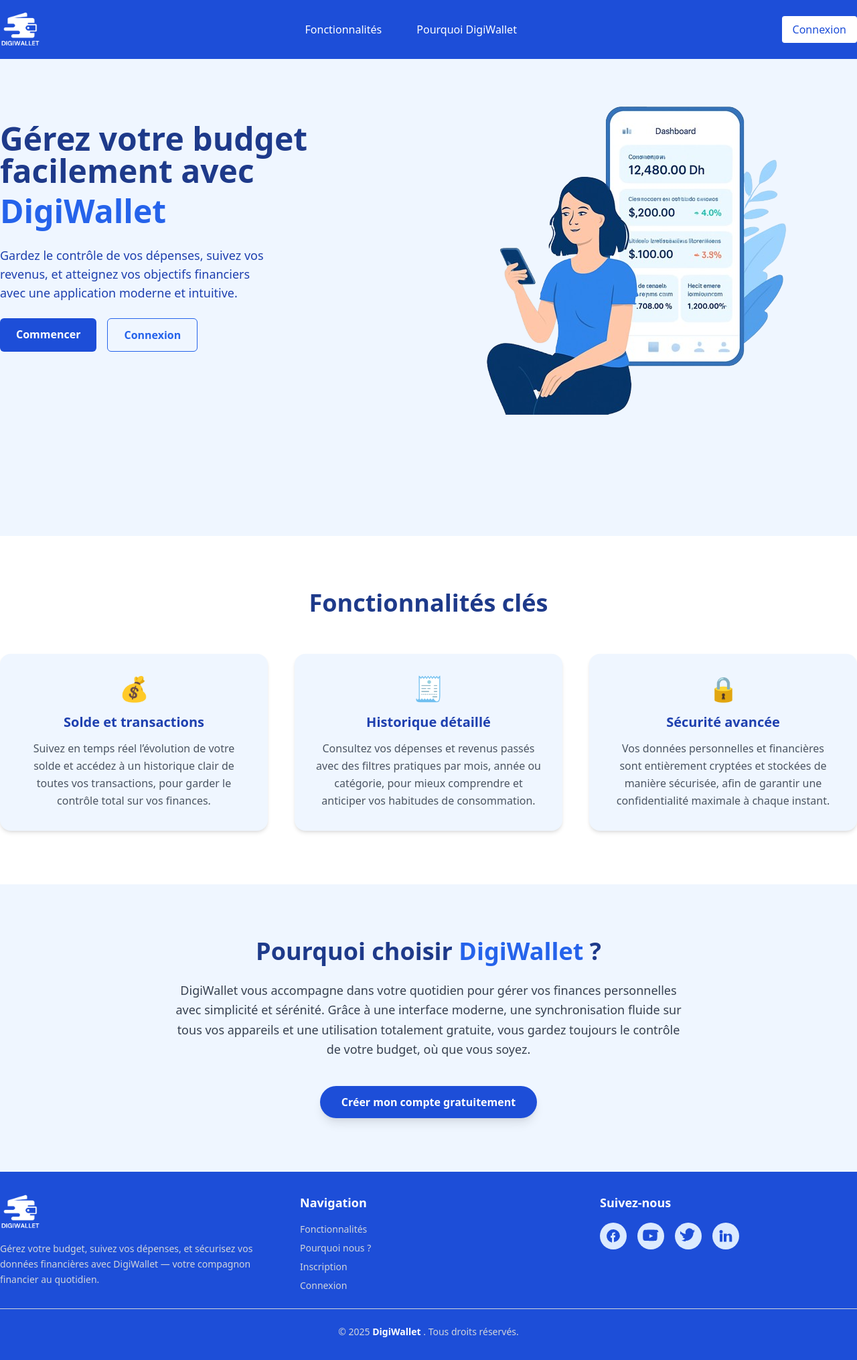
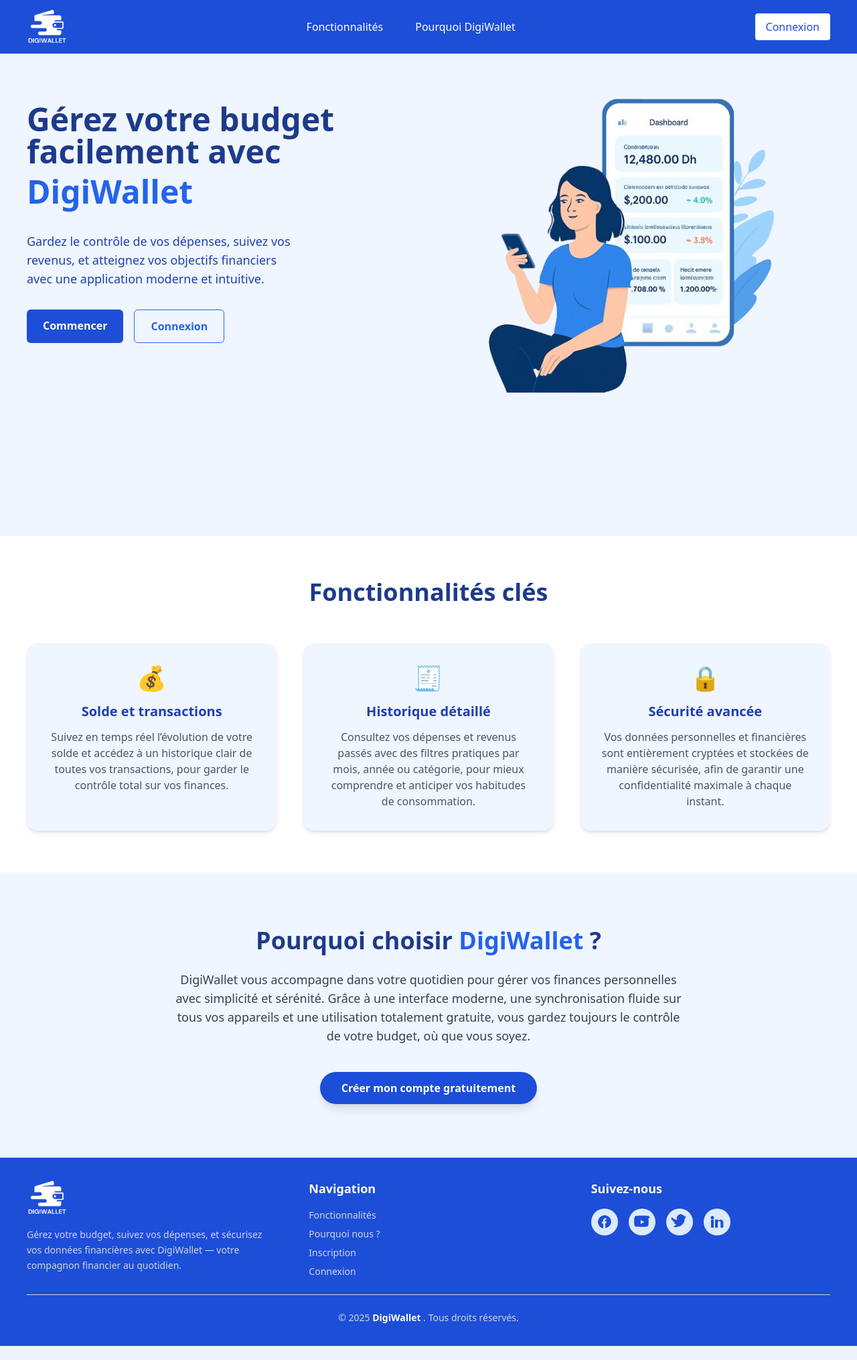
Before and after one commit to Fatima-Zohra-Jaber/gestion-budget, a PHP site: page / in a window 1280 px wide. Shown: the whole page at 67% size. After the commit the page ends 2009 px from the top, so only its background shows below. Run offline with PHP 8.4, Linux system fonts and the light colour scheme.

Commit message:
Update index.php

```diff
--- a/index.php
+++ b/index.php
@@ -4,7 +4,7 @@
 <head>
   <meta charset="UTF-8">
   <meta name="viewport" content="width=device-width, initial-scale=1.0">
-  <title>DigiWallet - Gérez votre budget en toute simplicité</title>
+  <title>DigiWallet</title>
   <link href="https://cdn.jsdelivr.net/npm/tailwindcss@2.2.19/dist/tailwind.min.css" rel="stylesheet">
 </head>
 
@@ -13,79 +13,80 @@
   <div class="h-screen flex flex-col">
     <!-- Section Header -->
     <header class="bg-blue-700 text-white shadow">
-      <div class="container mx-auto py-4 flex justify-between items-center">
-        <img src="images/logo1.png" alt="" class="h-14 w-auto">
-        <nav class="space-x-4">
+      <div class="mx-4 sm:mx-6 lg:mx-10 py-3 flex justify-between items-center">
+        <img src="images/logo1.png" alt="" class="h-12 sm:h-14 w-auto">
+        <nav class="space-x-4 hidden md:flex">
           <a href="#features" class="px-4 py-2 rounded hover:bg-blue-100 hover:text-blue-700">Fonctionnalités</a>
           <a href="#why" class="px-4 py-2 rounded hover:bg-blue-100 hover:text-blue-700">Pourquoi DigiWallet</a>
         </nav>
-        <a href="../Projet/views/login.php" class="bg-white text-blue-700 px-4 py-2 rounded hover:bg-blue-100 transition">
+        <a href="../gestion-budget/views/login.php" class="bg-white text-blue-700 px-4 py-2 rounded hover:bg-blue-100 transition">
           Connexion
         </a>
       </div>
     </header>
 
-
     <!-- Section Hero  -->
-    <section class="bg-blue-50 flex-1">
-      <div class="container mx-auto flex flex-col-reverse lg:flex-row items-center justify-between">
-        <div class="lg:w-1/2 text-center lg:text-left mt-10 lg:mt-0">
-          <h1 class="text-4xl md:text-5xl font-bold text-blue-900 mb-4">
-            Gérez votre budget <br />facilement avec <br />
+    <section class="bg-blue-50 flex-1 overflow-hidden">
+      <div class="mx-4 sm:mx-6 lg:mx-10">
+        <div class="grid lg:grid-cols-2 gap-8 lg:gap-12 items-center">
+          <div class="lg:w-full lg:text-left order-2 lg:order-1">
+            <h1 class="text-3xl sm:text-4xl md:text-5xl font-bold text-blue-900 mb-4 sm:mb-6">
+              Gérez votre budget <br class="hidden sm:block" />facilement avec <br class="hidden sm:block" />
               <span class="text-blue-600 leading-normal">DigiWallet</span>
             </h1>
-          <p class="text-lg text-blue-800 mb-6">
-            Gardez le contrôle de vos dépenses, suivez vos<br /> revenus,
-            et atteignez vos objectifs financiers <br /> avec une application moderne et intuitive.
+            <p class="text-base sm:text-lg text-blue-800 mb-6 sm:mb-8">
+              Gardez le contrôle de vos dépenses, suivez vos<br class="hidden sm:block" /> revenus,
+              et atteignez vos objectifs financiers <br class="hidden sm:block" /> avec une application moderne et intuitive.
             </p>
-          <div class="flex gap-4">
-            <a href="../Projet/views/register.php" class="bg-blue-700 text-white px-6 py-3 rounded-md font-semibold hover:bg-blue-800 transition">
+            <div class="flex flex-col sm:flex-row gap-4">
+              <a href="../gestion-budget/views/register.php" class="bg-blue-700 text-white px-6 py-3 rounded-md font-semibold hover:bg-blue-800 transition text-center">
                 Commencer
               </a>
-            <a href="../Projet/views/login.php" class="border border-blue-600 text-blue-600 px-6 py-3 rounded-md font-semibold hover:bg-blue-100 transition">
+              <a href="../gestion-budget/views/login.php" class="border border-blue-600 text-blue-600 px-6 py-3 rounded-md font-semibold hover:bg-blue-100 transition text-center">
                 Connexion
               </a>
             </div>
           </div>
-        <div class="lg:w-1/2 flex justify-center">
-          <img src="images/bgHero.png" alt="Aperçu DigiWallet" class="max-w-full drop-shadow-xl rounded">
+          <div class="order-1 lg:order-2">
+            <img src="images/bgHero.png" alt="Aperçu DigiWallet" class="w-full max-w-xs sm:max-w-sm lg:max-w-md mx-auto h-auto drop-shadow-xl rounded">
+          </div>
         </div>
       </div>
     </section>
   </div>
 
   <!-- Fonctionnalités -->
-  <section id="features" class="py-20 bg-white">
+  <section id="features" class="mx-4 sm:mx-6 lg:mx-10 py-12 sm:py-16 bg-white">
     <div class="max-w-7xl mx-auto">
-      <h3 class="text-4xl font-bold text-center text-blue-900 mb-14">Fonctionnalités clés</h3>
-      <div class="grid md:grid-cols-3 gap-10 text-center">
+      <h3 class="text-3xl sm:text-4xl font-bold text-center text-blue-900 mb-10 sm:mb-14">Fonctionnalités clés</h3>
+      <div class="grid sm:grid-cols-2 lg:grid-cols-3 gap-6 sm:gap-8 lg:gap-10 text-center">
 
-        <div class="p-8 bg-blue-50 rounded-2xl shadow-md hover:shadow-xl transition duration-300">
-          <div class="text-4xl mb-4">💰</div>
-          <h4 class="text-xl font-semibold text-blue-800 mb-3">
+        <div class="p-6 sm:p-8 bg-blue-50 rounded-2xl shadow-md hover:shadow-xl transition duration-300">
+          <div class="text-3xl sm:text-4xl mb-4">💰</div>
+          <h4 class="text-lg sm:text-xl font-semibold text-blue-800 mb-3">
             Solde et transactions
           </h4>
-          <p class="text-gray-600 leading-relaxed">
+          <p class="text-sm sm:text-base text-gray-600 leading-relaxed">
             Suivez en temps réel l’évolution de votre solde et accédez à un historique clair de toutes vos transactions, pour garder le contrôle total sur vos finances.
           </p>
         </div>
 
-        <div class="p-8 bg-blue-50 rounded-2xl shadow-md hover:shadow-xl transition duration-300">
-          <div class="text-4xl mb-4">🧾</div>
-          <h4 class="text-xl font-semibold text-blue-800 mb-3">
+        <div class="p-6 sm:p-8 bg-blue-50 rounded-2xl shadow-md hover:shadow-xl transition duration-300">
+          <div class="text-3xl sm:text-4xl mb-4">🧾</div>
+          <h4 class="text-lg sm:text-xl font-semibold text-blue-800 mb-3">
             Historique détaillé
           </h4>
-          <p class="text-gray-600 leading-relaxed">
+          <p class="text-sm sm:text-base text-gray-600 leading-relaxed">
             Consultez vos dépenses et revenus passés avec des filtres pratiques par mois, année ou catégorie, pour mieux comprendre et anticiper vos habitudes de consommation.
           </p>
         </div>
 
-        <div class="p-8 bg-blue-50 rounded-2xl shadow-md hover:shadow-xl transition duration-300">
-          <div class="text-4xl mb-4">🔒</div>
-          <h4 class="text-xl font-semibold text-blue-800 mb-3">
+        <div class="p-6 sm:p-8 bg-blue-50 rounded-2xl shadow-md hover:shadow-xl transition duration-300 sm:col-span-2 lg:col-span-1">
+          <div class="text-3xl sm:text-4xl mb-4">🔒</div>
+          <h4 class="text-lg sm:text-xl font-semibold text-blue-800 mb-3">
             Sécurité avancée
           </h4>
-          <p class="text-gray-600 leading-relaxed">
+          <p class="text-sm sm:text-base text-gray-600 leading-relaxed">
             Vos données personnelles et financières sont entièrement cryptées et stockées de manière sécurisée, afin de garantir une confidentialité maximale à chaque instant.
           </p>
         </div>
@@ -96,22 +97,23 @@
 
 
   <!-- Pourquoi DigiWallet -->
-  <section id="why" class="py-20 bg-blue-50">
-    <div class="max-w-6xl mx-auto px-6 text-center">
-      <h3 class="text-4xl font-extrabold text-blue-900 mb-6">
+  <section id="why" class="py-12 sm:py-16 lg:py-20 bg-blue-50">
+    <div class="max-w-6xl mx-auto px-4 sm:px-6 text-center">
+      <h3 class="text-3xl sm:text-4xl font-extrabold text-blue-900 mb-4 sm:mb-6">
         Pourquoi choisir <span class="text-blue-600">DigiWallet</span> ?
       </h3>
-      <p class="text-lg text-gray-700 max-w-3xl mx-auto mb-10 leading-relaxed">
+      <p class="text-base sm:text-lg text-gray-700 max-w-3xl mx-auto mb-8 sm:mb-10 leading-relaxed">
         DigiWallet vous accompagne dans votre quotidien pour gérer vos finances personnelles avec simplicité et sérénité. Grâce à une interface moderne, une synchronisation fluide sur tous vos appareils et une utilisation totalement gratuite, vous gardez toujours le contrôle de votre budget, où que vous soyez.
       </p>
-      <a href="../Projet/views/register.php" class="inline-block bg-blue-700 hover:bg-blue-800 text-white font-semibold px-8 py-3 rounded-full shadow-lg transition duration-300">
-        Créer mon compte gratuitement
+      <a href="../Projet/views/register.php" class="inline-block bg-blue-700 hover:bg-blue-800 text-white font-semibold px-6 sm:px-8 py-3 rounded-full shadow-lg transition duration-300 text-sm sm:text-base">
+        <span class="hidden sm:inline">Créer mon compte gratuitement</span>
+        <span class="sm:hidden">Créer mon compte</span>
       </a>
     </div>
   </section>
 
   <footer class="bg-blue-700 text-gray-100 py-8">
-    <div class="max-w-7xl mx-auto pb-6 grid grid-cols-1 md:grid-cols-3 gap-16 border-b border-gray-300">
+    <div class="max-w-7xl mx-4 sm:mx-6 lg:mx-10 pb-6 grid grid-cols-1 md:grid-cols-3 gap-8 md:gap-16 border-b border-gray-300">
 
       <!-- Logo + Description -->
       <div>
@@ -122,7 +124,7 @@
       </div>
 
       <!-- Navigation -->
-      <div class="w-18">
+      <div class="w-full">
         <h3 class="text-lg font-semibold text-white mb-4">Navigation</h3>
         <ul class="space-y-2 text-sm text-gray-300">
           <li><a href="#features" class="hover:text-white transition-colors">Fonctionnalités</a></li>
```
Lines whose indentation alone changed are shown as unchanged.
